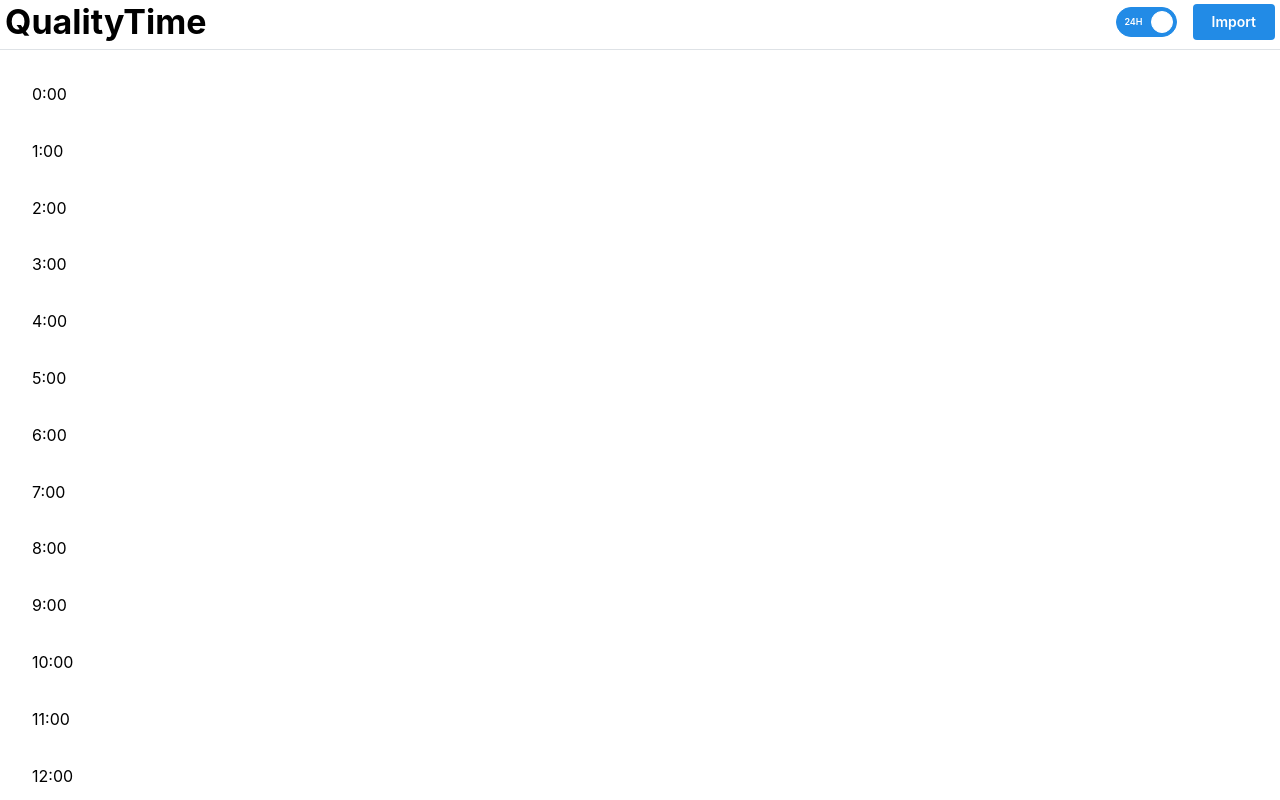
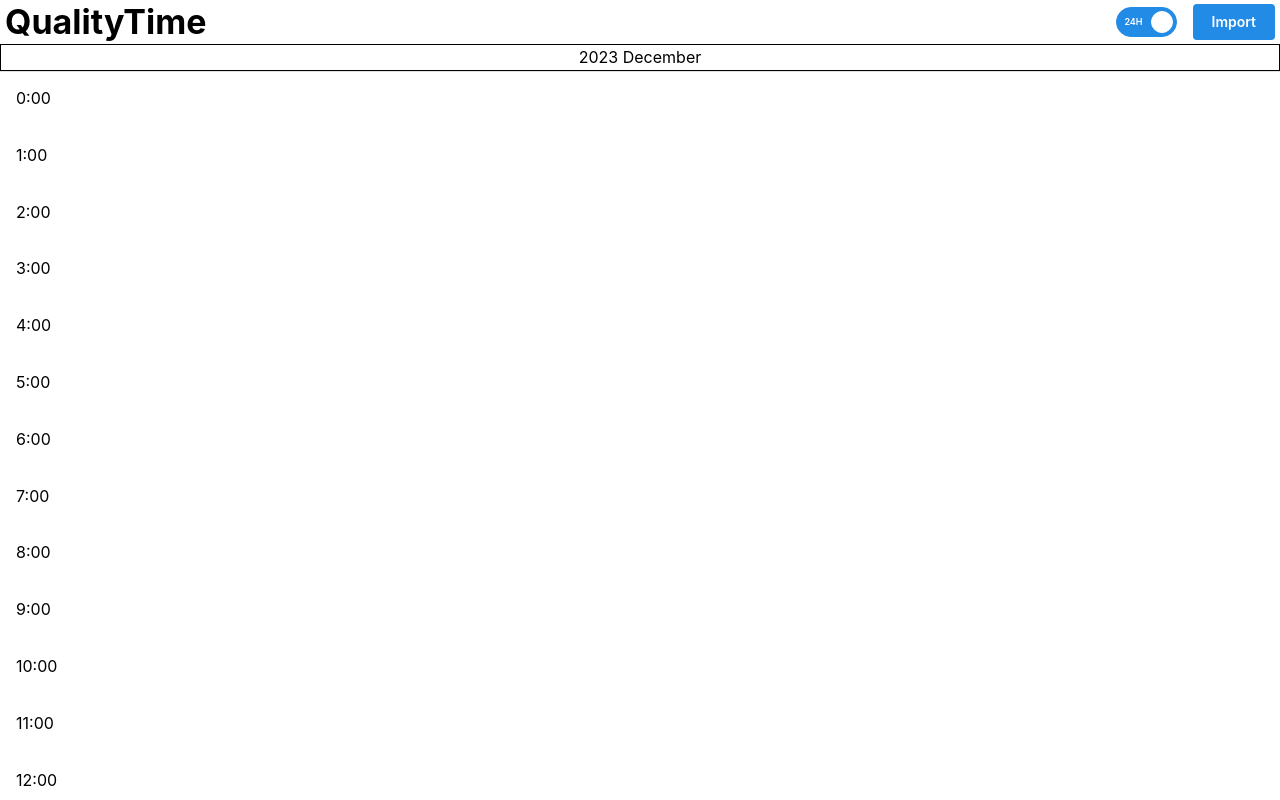
Before and after one commit to Szelmat/QualityTime, a React (Create React App) app: page / in a window 1280 px wide. Shown: the top 800 px of the page. Built offline with nearby package versions, Linux system fonts and the light colour scheme.

Commit message:
💄 Add current month

```diff
--- a/package.json
+++ b/package.json
@@ -13,6 +13,7 @@
     "@types/node": "^16.7.13",
     "@types/react": "^18.0.0",
     "@types/react-dom": "^18.0.0",
+    "date-fns": "^2.30.0",
     "react": "^18.2.0",
     "react-dom": "^18.2.0",
     "react-scripts": "5.0.1",
--- a/src/components/Calendar.tsx
+++ b/src/components/Calendar.tsx
@@ -1,13 +1,11 @@
-import { Grid } from "@mantine/core";
+import { Flex } from "@mantine/core";
 import { HoursPane } from "./HoursPane";
 
 export const Calendar = () => {
   return (
-    <Grid>
-      <Grid.Col span={6}>
-        <HoursPane />
-      </Grid.Col>
-      <Grid.Col span={6}></Grid.Col>
-    </Grid>
+    <Flex direction="column">
+      <Flex></Flex>
+      <HoursPane />
+    </Flex>
   );
 };
--- /dev/null
+++ b/src/components/CalendarHeader.tsx
@@ -0,0 +1,17 @@
+import { Flex } from "@mantine/core";
+import { format } from "date-fns";
+import { enUS } from "date-fns/locale";
+
+export const CalendarHeader = () => {
+  return (
+    <Flex direction="column">
+      <Flex
+        align="center"
+        justify="center"
+        style={{ border: "1px solid black" }}
+      >
+        {format(new Date(), "yyyy LLLL", { locale: enUS })}
+      </Flex>
+    </Flex>
+  );
+};
--- a/src/components/Frame.tsx
+++ b/src/components/Frame.tsx
@@ -5,12 +5,13 @@
 import { useContext } from "react";
 import { HourFormatContext } from "../contexts/HourFormatContext";
 import { HourFormatEnum } from "../types/enums/HourFormatEnum";
+import { CalendarHeader } from "./CalendarHeader";
 
 export const Frame = () => {
   const { setCurrentHourFormat } = useContext(HourFormatContext);
 
   return (
-    <AppShell header={{ height: 50 }} padding="md">
+    <AppShell padding="md">
       <AppShell.Header>
         <Flex justify="space-between" align="center" ml="5px">
           <Title order={1}>QualityTime</Title>
@@ -30,9 +31,15 @@
             <ImportMenu />
           </Flex>
         </Flex>
+        <CalendarHeader />
       </AppShell.Header>
 
-      <AppShell.Main>
+      <AppShell.Main
+        style={{
+          padding: 0,
+          paddingTop: 70,
+        }}
+      >
         <Calendar />
       </AppShell.Main>
     </AppShell>
```
Also changed, not shown: 2 other files (tests, documents, lock files or other folders).
